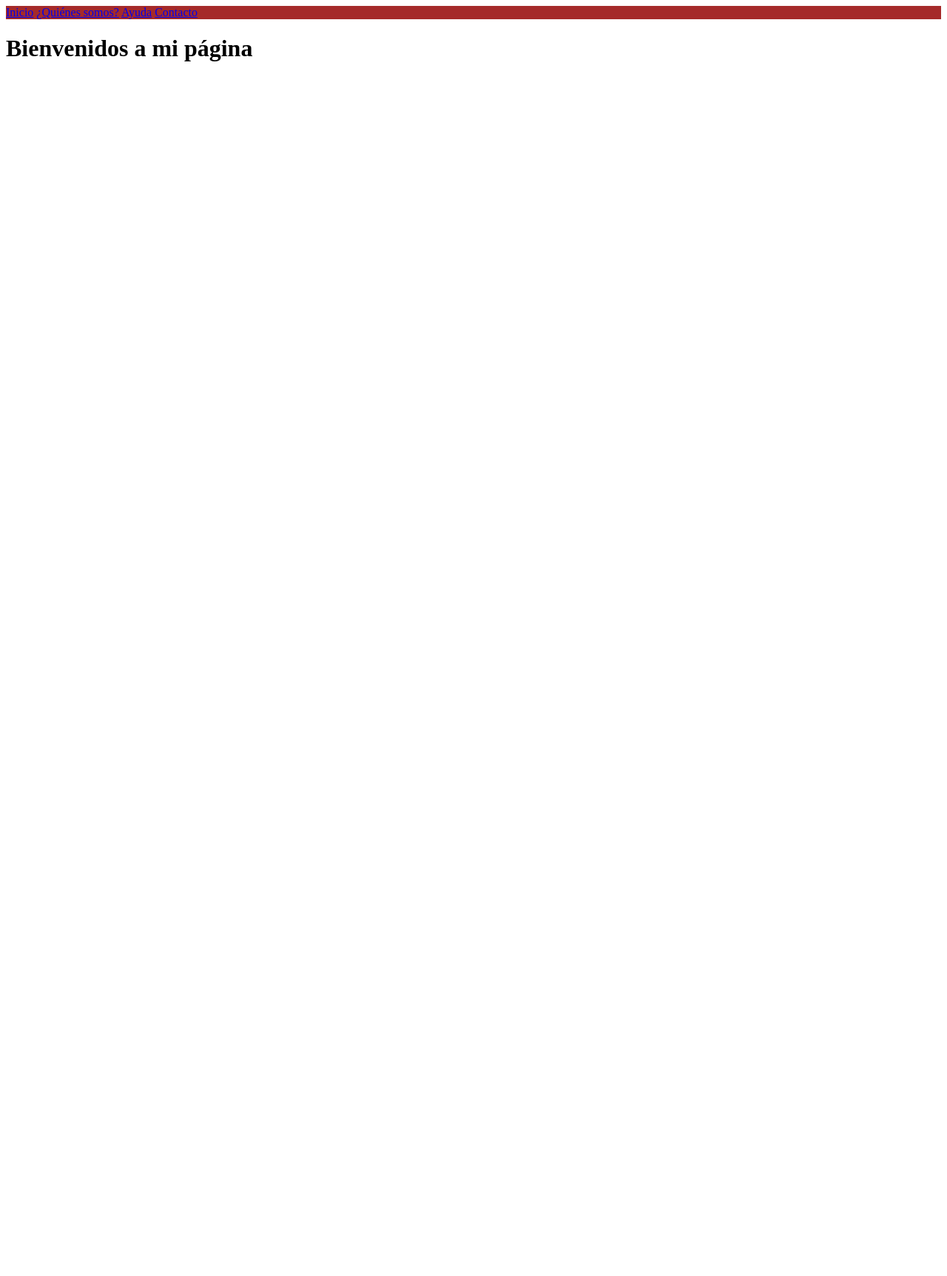
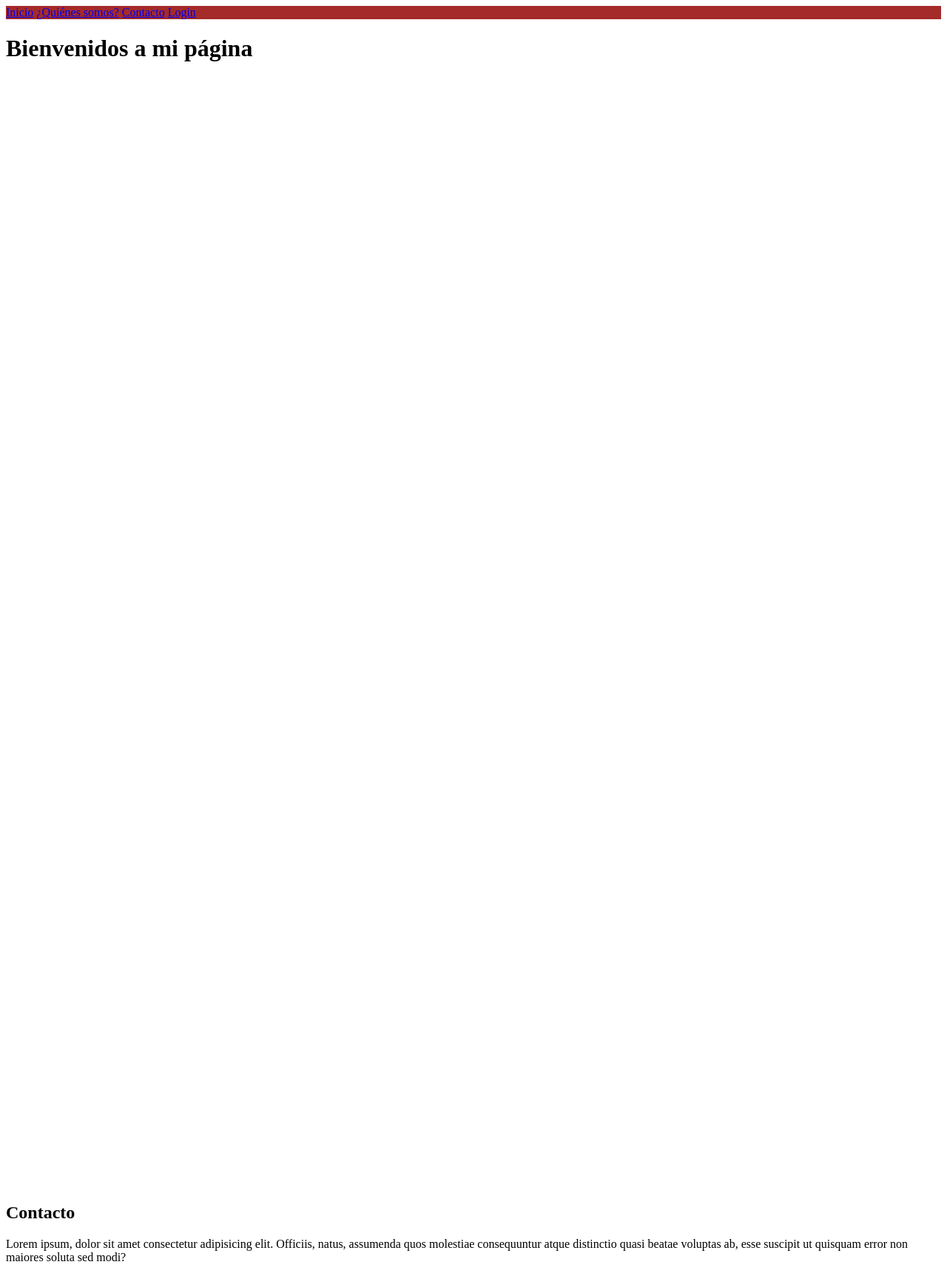
Before and after one commit to swamplord00/PruebaHosting, a plain HTML site: page index.html in a window 1280 px wide. Shown: the whole page at 74% size. Before the commit the page ends 800 px from the top, so only its background shows below. Drawn offline with Linux system fonts and the light colour scheme.

Commit message:
contacto

```diff
--- a/assets/styles/styles.css
+++ b/assets/styles/styles.css
@@ -2,3 +2,6 @@ nav{
     background-color: brown;
 
 }
+.space{
+    height:1500px;
+}
--- a/index.html
+++ b/index.html
@@ -11,14 +11,22 @@
     <nav>
         <a href="#">Inicio</a>
         <a href="#">¿Quiénes somos?</a>
-        <a href="#">Ayuda</a>
         <a href="#">Contacto</a>
+        <a href="#">Login</a>
 
     </nav>
 
     <main>
         <h1>Bienvenidos a mi página</h1>
 
+        <section class="space">
+
+
+        </section>
+        <section id="contacto">
+            <h1>Contacto</h1>
+            <p>Lorem ipsum, dolor sit amet consectetur adipisicing elit. Officiis, natus, assumenda quos molestiae consequuntur atque distinctio quasi beatae voluptas ab, esse suscipit ut quisquam error non maiores soluta sed modi?</p>
+        </section>
     </main>
 
 
```
